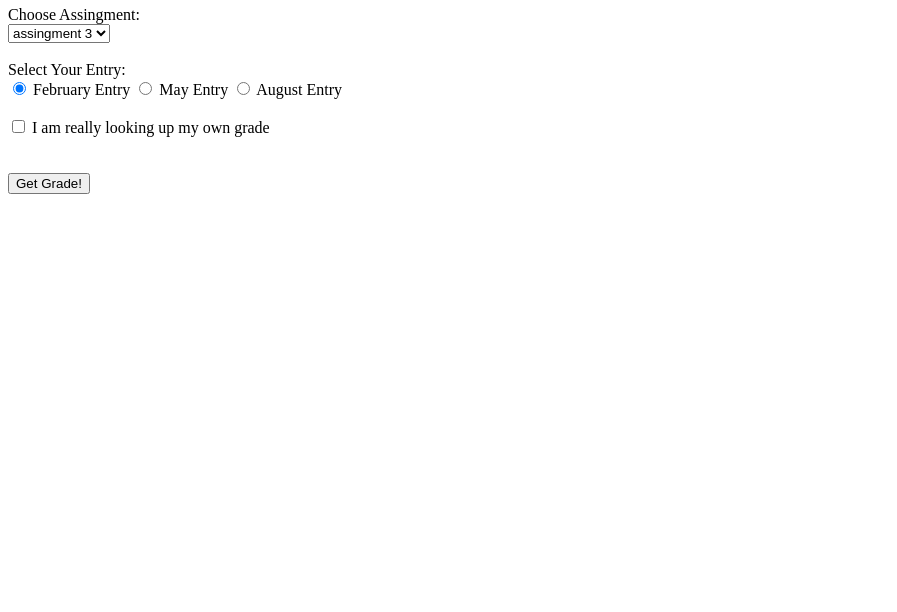
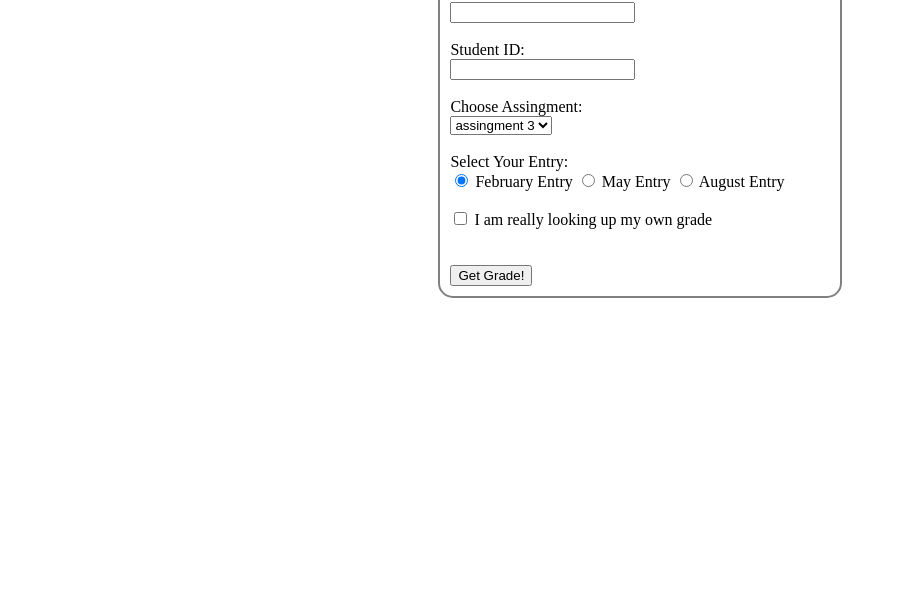
Before and after one commit to EmadAtefAtta/WAPindex, a plain HTML site: page ExrciesGrade/GetGrade.html in a window 1280 px wide. Shown: the part 188-800 px from the top of the page, without its empty margins (0-897 px from the left). Drawn offline with Linux system fonts and the light colour scheme.

Commit message:
css for ExGride

```diff
--- a/ExrciesGrade/GetGrade.html
+++ b/ExrciesGrade/GetGrade.html
@@ -1,5 +1,9 @@
 <!DOCTYPE html>
 <html>
+    <head>
+        <title>exercice Grade</title>
+        <link href="grade.css" type="text/css" rel="stylesheet"/>
+    </head>
 <body>
 <div>
     <h1>Retrieve your grade</h1>
--- /dev/null
+++ b/ExrciesGrade/grade.css
@@ -0,0 +1,10 @@
+div{
+    width: 30%;
+    margin: 80px auto;
+    border: 2px solid gray;
+    padding: 10px;
+    border-radius: 15px;
+}
+h1{
+    text-align: center;
+}
```
